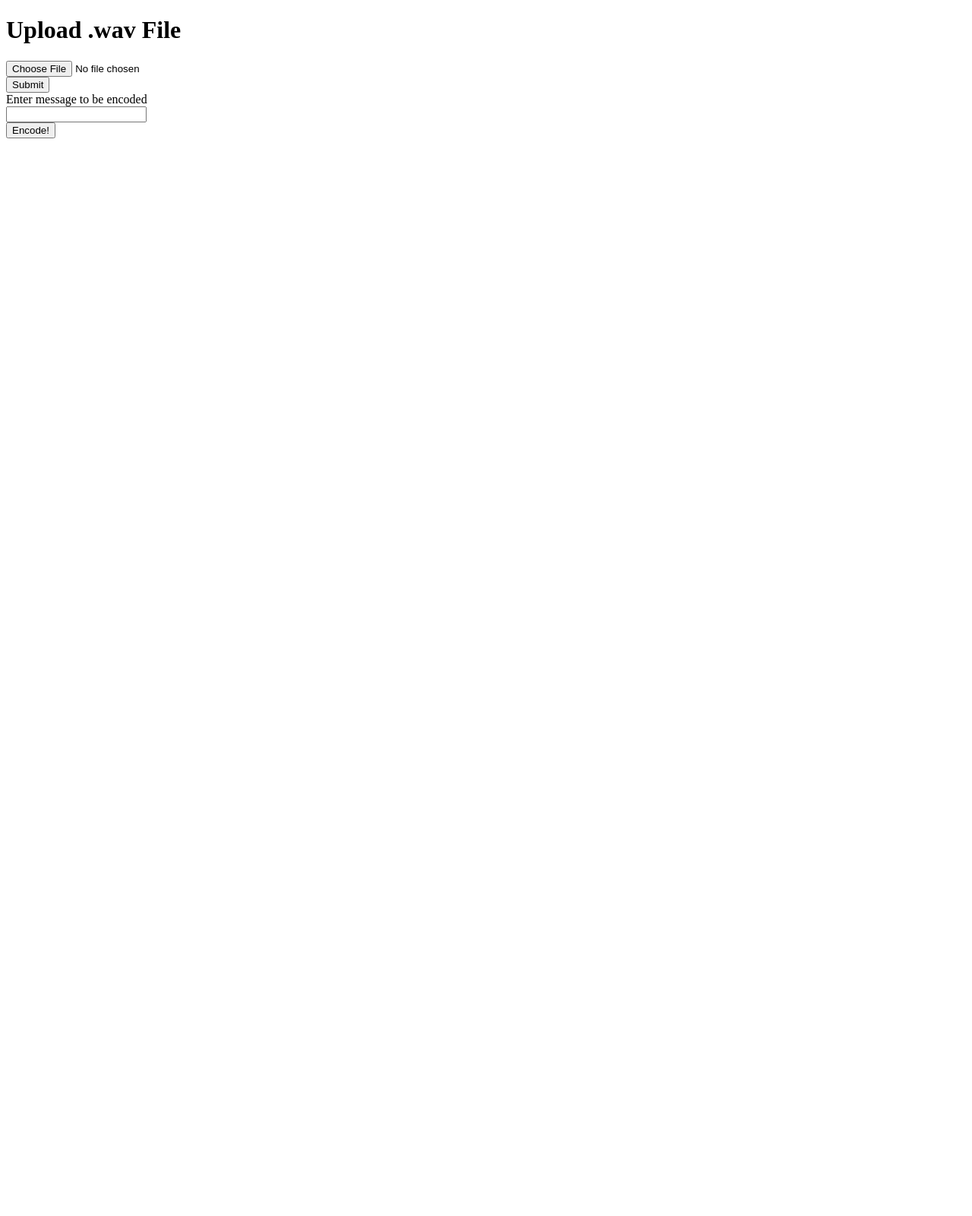
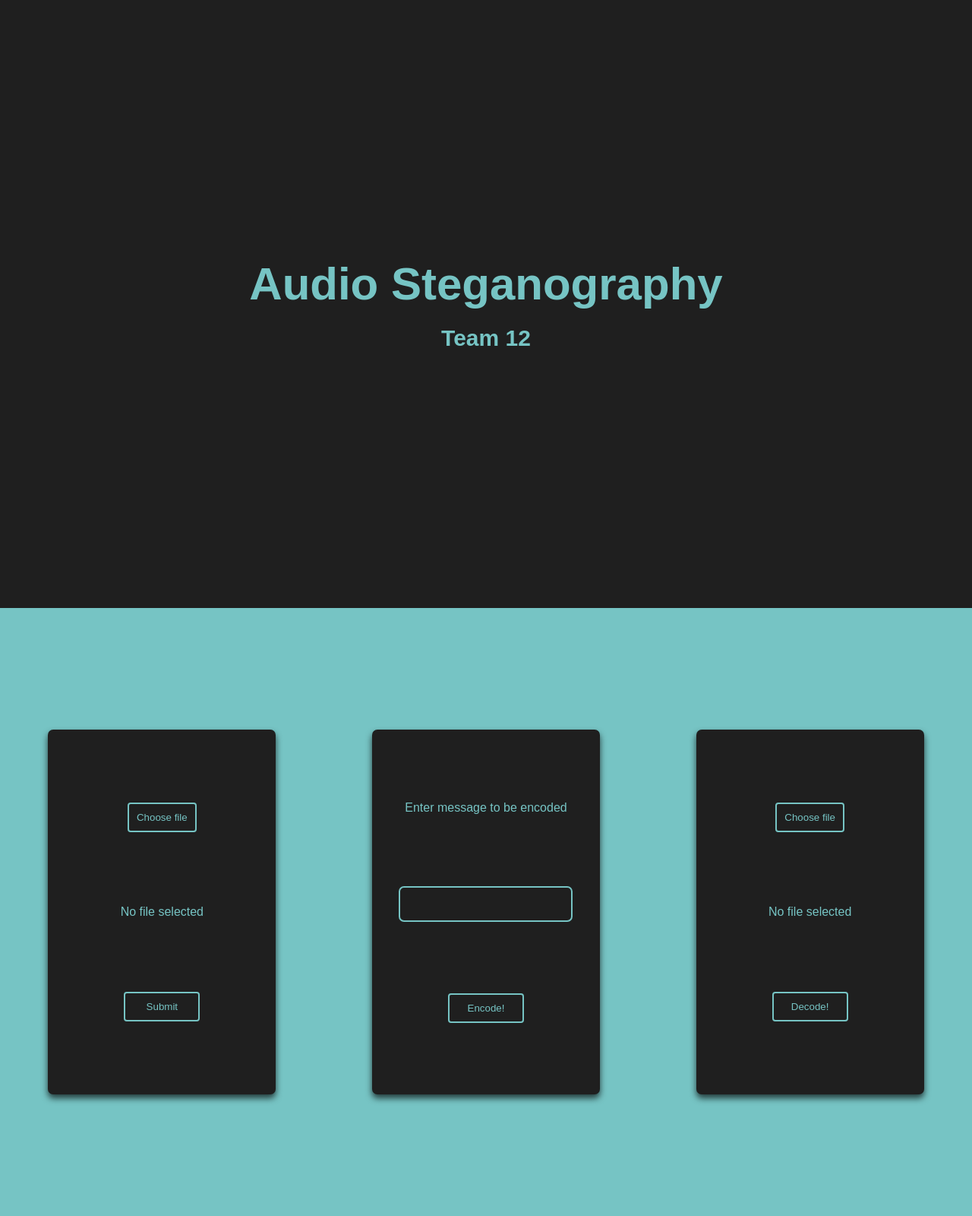
Before and after one commit to alwinjoseph7/audiostego, a Flask app: page / in a window 1280 px wide. Shown: the whole page at 76% size. Before the commit the page ends 182 px from the top, so only its background shows below. Run offline with Flask 2, Linux system fonts and the light colour scheme.

Commit message:
Modified html and added CSS

```diff
--- a/templates/index.html
+++ b/templates/index.html
@@ -3,21 +3,60 @@
 <head>
     <meta charset="UTF-8">
     <title>Audio Steganography</title>
+    <link rel="stylesheet" href="main.css">
 </head>
 <body>
-<div id= "speechContainer">
-    <h1>Upload .wav File</h1>
-    <form method="POST" enctype="multipart/form-data">
-        <input type="file" name="file" />
-        <br>
-        <input type="submit" value="Submit" />
-        <br>
-        <label>Enter message to be encoded</label>
-        <br>
-        <input type="text" name="message">
-        <br>
-        <input type="submit" value="Encode!" />
-    </form>
-</div>
+    <header>
+        <h1>Audio Steganography</h1>
+        <h2>Team 12</h2>
+    </header>
+    <article id= "speechContainer">
+        <form method="POST" enctype="multipart/form-data">
+            <section class="card">
+                <input class="file-upload" type="file" name="file"/>
+                <button class="file-upload-button" type="button">Choose file</button>
+                <p class="file-upload-label"></p>
+                <input type="submit" value="Submit" />
+            </section>
+            <section class="card">
+                <label for="message">
+                    Enter message to be encoded
+                </label>
+                <input type="text" name="message">
+                <input type="submit" value="Encode!" />
+            </section>
+            <section class="card">
+                <input class="file-upload" type="file" name="file"/>
+                <button class="file-upload-button" type="button">Choose file</button>
+                <p class="file-upload-label"></p>
+                <input type="submit" value="Decode!" />
+            </section>
+        </form>
+    </article>
+    <p></p>
+    <script>
+        document.querySelectorAll('.file-upload-button').forEach(
+            function(button) {
+                const hiddenInput = button.parentElement.querySelector('.file-upload');
+                const label = button.parentElement.querySelector('.file-upload-label');
+                const defaultLabelText = 'No file selected';
+                label.textContent = defaultLabelText;
+                label.title = defaultLabelText;
+
+
+                button.addEventListener('click', function(){
+                    hiddenInput.click();
+                })
+
+                hiddenInput.addEventListener('change',function(){
+                    const fileNameList = Array.from(hiddenInput.files).map(function(file){
+                        return file.name;
+                    });
+                    label.textContent = fileNameList.join(', ') || defaultLabelText;
+                    label.title = label.textContent;
+                });
+            }
+        );
+    </script>
 </body>
 </html>
--- /dev/null
+++ b/templates/main.css
@@ -0,0 +1,119 @@
+*,*::before,*::after{
+    margin: 0;
+    padding: 0;
+}
+body{
+    font-family: Arial, Helvetica, sans-serif;
+    color: #76c4c4;
+    background-color: #76c4c4;
+}
+
+header{
+    width: 100vw;
+    height: 100vh;
+    display: flex;
+    align-items: center;
+    justify-content: center;
+    flex-direction: column;
+    color: #76c4c4;
+    background-color: #1f1f1f;
+}
+header h1{
+    font-size: 35px;
+    text-align: center;
+    padding: 0 10px;
+}
+header h2{
+    margin-top: 20px;
+    font-size: 30px;
+}
+
+#speechContainer{
+    width: 100vw;
+    background-color: #76c4c4;
+}
+form{
+    display: flex;
+    box-sizing: border-box;
+    align-items: center;
+    justify-content: space-around;
+    flex-wrap: wrap;
+    min-height: 100vh;
+    padding-top: 50px;
+    padding-bottom: 50px;
+}
+
+.card{
+    min-width: 300px;
+    min-height: 60vh;
+    display: flex;
+    flex-direction: column;
+    justify-content: space-evenly;
+    align-items: center;
+    box-sizing: border-box;
+    margin: 15px;
+    box-shadow: 0 5px 9px 0 rgba(0,0,0,0.7);
+    transition: 0.3s;
+    border-radius: 7px;
+    background-color: #1f1f1f;
+}
+
+.card:hover{
+    box-shadow: 0 9px 12px 0 rgba(0,0,0,0.3);
+}
+.card input,.file-upload-button{
+    color: #76c4c4;
+    background-color: #1f1f1f;
+    border: 2px solid #76c4c4;
+}
+.card input[type="submit"]{
+    width: 100px;
+    padding: 10px;
+    border-radius: 4px;
+    box-sizing: border-box;
+    cursor: pointer;
+}
+.card input[type="submit"]:active,.file-upload-button:active{
+    background-color: #76c4c4;
+    color: #101010;
+}
+
+.file-upload{
+    display: none;
+}
+.file-upload-button{
+    border-radius: 4px;
+    padding: 10px;
+    outline: none;
+    cursor: pointer;
+}
+
+.file-upload-label{
+    width: 170px;
+    text-align: center;
+    text-overflow: ellipsis;
+    overflow: hidden;
+    white-space: nowrap;
+}
+
+.card input[type="text"]{
+    padding: 13px;
+    border-radius: 7px;
+    font-size: 15px;
+}
+
+@media screen and (min-width: 650px){
+    .card{
+        min-height: 40vh;
+    }
+
+    header h1{
+        font-size: 60px;
+    }
+}
+
+@media screen and (min-width: 1000px){
+    .card{
+        min-height: 60vh;
+    }
+}
```
